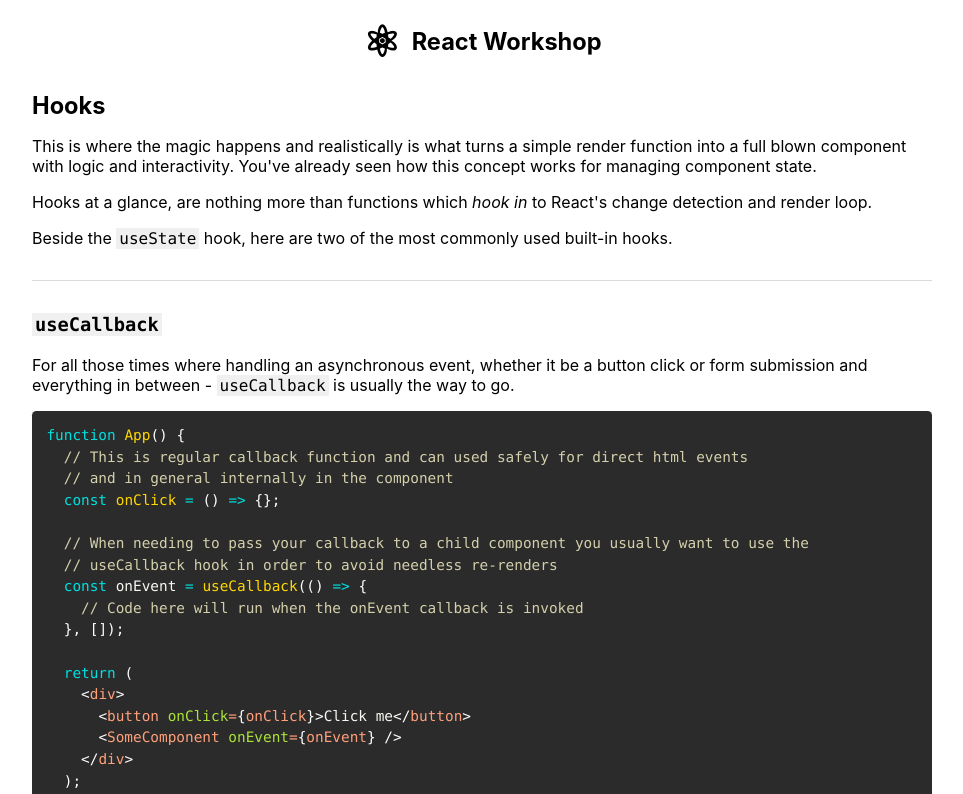
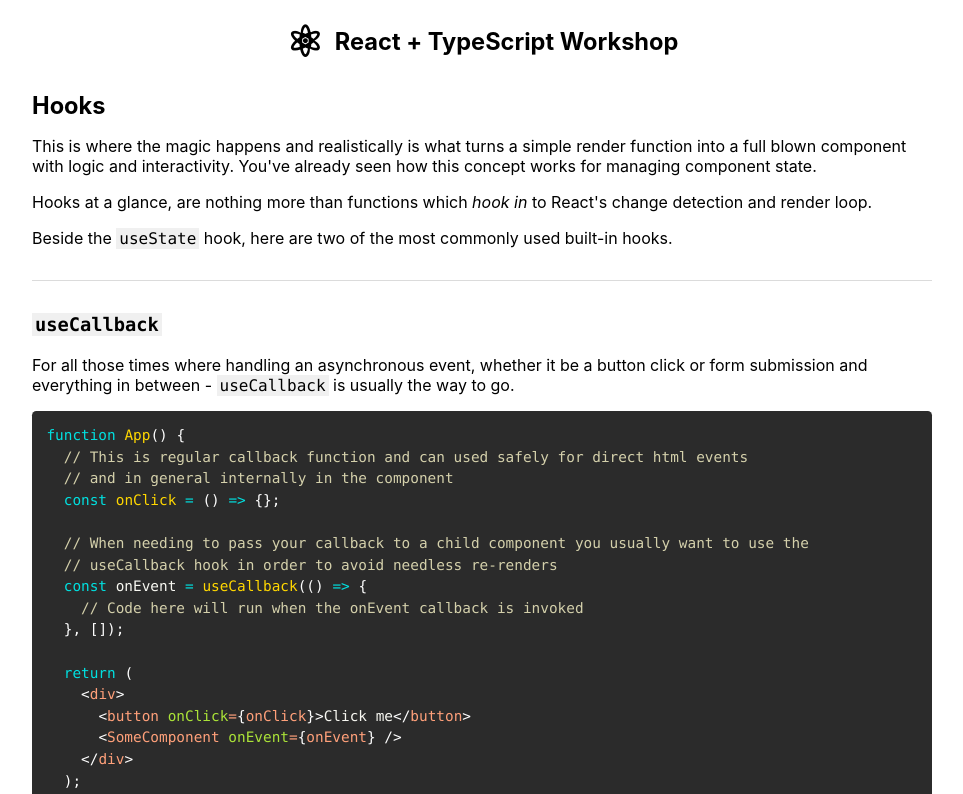
Before and after one commit to Flexicon/intro-react-workshop, a Next.js app: page /2 in a window 1280 px wide. Shown: the top 794 px of the page, without its empty margins (158-1121 px from the left). Built offline with nearby package versions, Linux system fonts and the light colour scheme.

Commit message:
Update workshop title

```diff
--- a/pages/_app.tsx
+++ b/pages/_app.tsx
@@ -4,20 +4,25 @@
 
 import Navigator from 'components/Navigator'
 
+const PAGE_TITLE = 'React + TypeScript Workshop'
+
 export default function App({ Component, pageProps }: AppProps) {
   return (
     <>
       <Head>
-        <title>React Workshop</title>
-        <meta name='description' content='Generated by create next app' />
-        <link rel='icon' href='https://fav.farm/⚛️' />
+        <title>{PAGE_TITLE}</title>
+        <meta
+          name="description"
+          content="React and TypeScript 101 workshop for backend devs"
+        />
+        <link rel="icon" href="https://fav.farm/⚛️" />
       </Head>
 
-      <div className='container'>
+      <div className="container">
         <header>
           <h1>
             <span style={{ fontSize: '1.8em' }}>⚛</span>
-            <span>React Workshop</span>
+            <span>{PAGE_TITLE}</span>
           </h1>
         </header>
 
```
